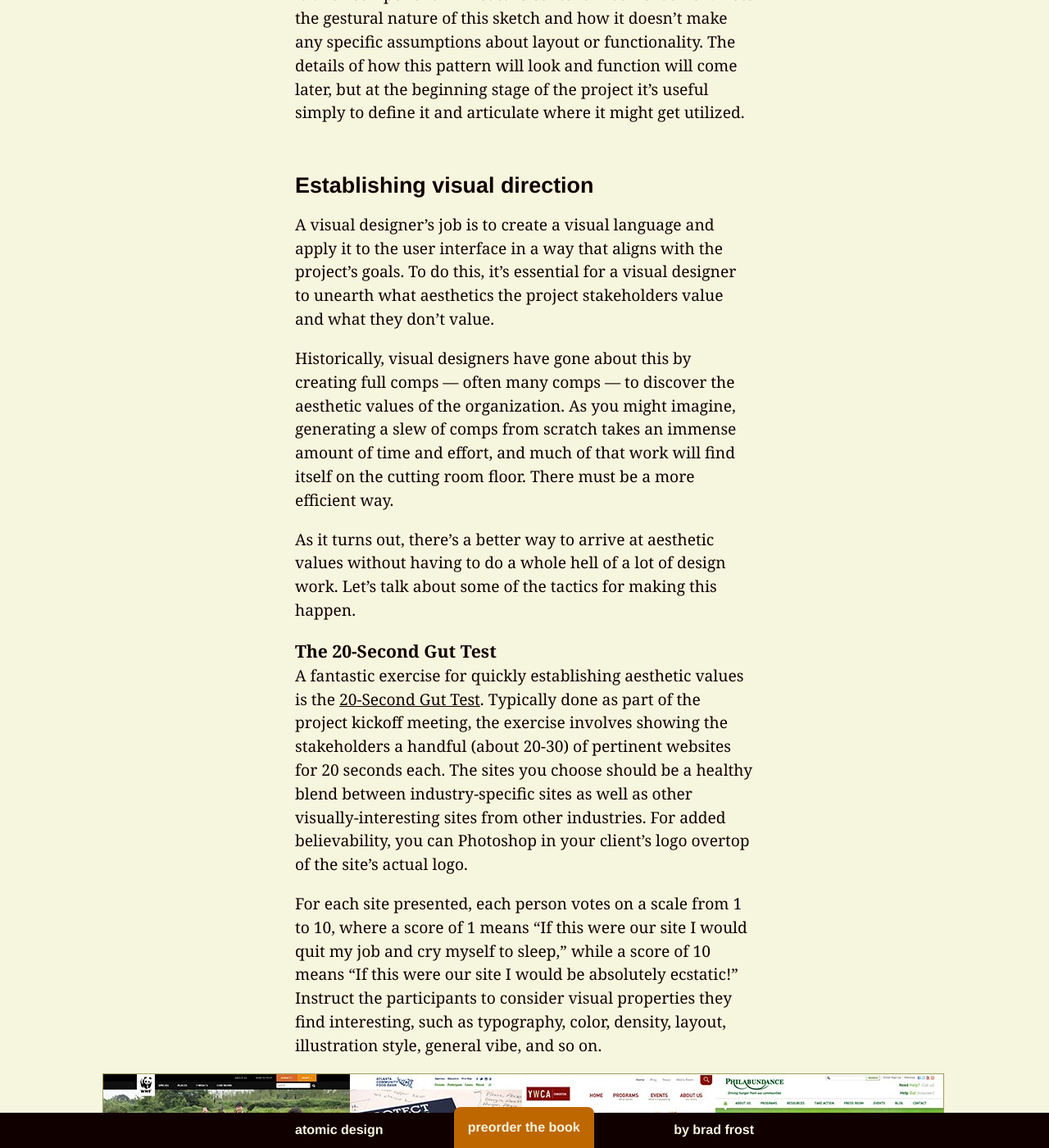
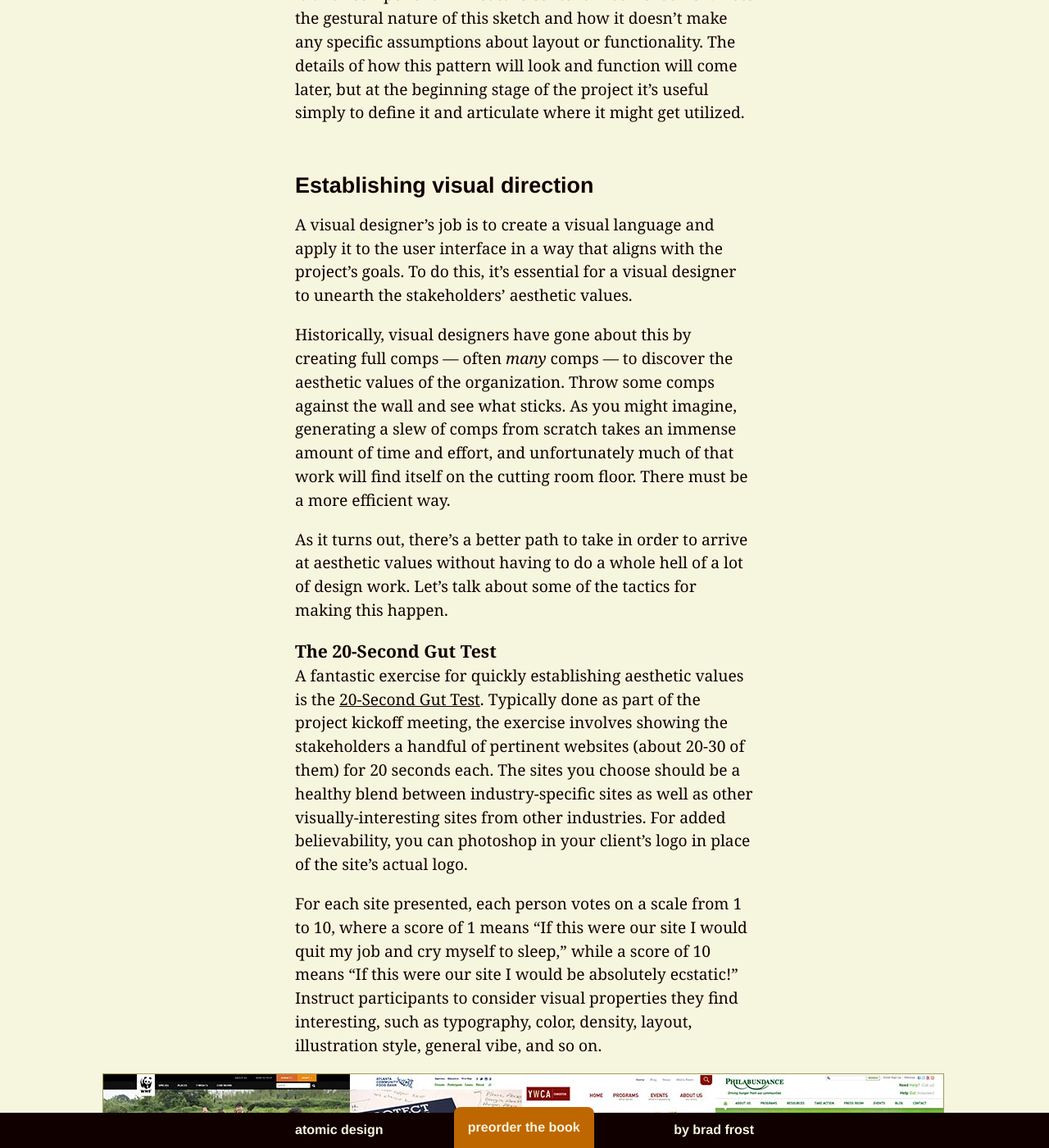
Before and after one commit to bradfrost/atomic-design, a Jekyll site: the page built from chapter-4.md, in a window 1280 px wide and 1400 px high, scrolled down 40087 px. Shown: the whole window at 82% size. Built offline with Jekyll 4.4.1, drawn with Linux system fonts in a browser that asks for light colours; some of the changed text lies outside the part shown.

Commit message:
Chapter 4 draft
20-second gut test

```diff
--- a/chapter-4.md
+++ b/chapter-4.md
@@ -341,22 +341,22 @@ These blocky grayscale wireframes help establish the necessary [content patterns
 From the above image, you can gather that the "featured island" component will feature content in some fashion. Note the gestural nature of this sketch and how it doesn't make any specific assumptions about layout or functionality. The details of how this pattern will look and function will come later, but at the beginning stage of the project it's useful simply to define it and articulate where it might get utilized.
 
 ### Establishing visual direction
-A visual designer's job is to create a visual language and apply it to the user interface in a way that aligns with the project's goals. To do this, it's essential for a visual designer to unearth what aesthetics the project stakeholders value and what they don't value.
+A visual designer's job is to create a visual language and apply it to the user interface in a way that aligns with the project's goals. To do this, it's essential for a visual designer to unearth the stakeholders' aesthetic values.
 
-Historically, visual designers have gone about this by creating full comps — often many comps — to discover the aesthetic values of the organization. As you might imagine, generating a slew of comps from scratch takes an immense amount of time and effort, and much of that work will find itself on the cutting room floor. There must be a more efficient way.
+Historically, visual designers have gone about this by creating full comps — often *many* comps — to discover the aesthetic values of the organization. Throw some comps against the wall and see what sticks. As you might imagine, generating a slew of comps from scratch takes an immense amount of time and effort, and unfortunately much of that work will find itself on the cutting room floor. There must be a more efficient way.
 
-As it turns out, there's a better way to arrive at aesthetic values without having to do a whole hell of a lot of design work. Let's talk about some of the tactics for making this happen.
+As it turns out, there's a better path to take in order to arrive at aesthetic values without having to do a whole hell of a lot of design work. Let's talk about some of the tactics for making this happen.
 
 #### The 20-Second Gut Test
-A fantastic exercise for quickly establishing aesthetic values is the [20-Second Gut Test](http://goodkickoffmeetings.com/2010/04/the-20-second-gut-test/). Typically done as part of the project kickoff meeting, the exercise involves showing the stakeholders a handful (about 20-30) of pertinent websites for 20 seconds each. The sites you choose should be a healthy blend between industry-specific sites as well as other visually-interesting sites from other industries. For added believability, you can Photoshop in your client's logo overtop of the site's actual logo.
+A fantastic exercise for quickly establishing aesthetic values is the [20-Second Gut Test](http://goodkickoffmeetings.com/2010/04/the-20-second-gut-test/). Typically done as part of the project kickoff meeting, the exercise involves showing the stakeholders a handful of pertinent websites (about 20-30 of them) for 20 seconds each. The sites you choose should be a healthy blend between industry-specific sites as well as other visually-interesting sites from other industries. For added believability, you can photoshop in your client's logo in place of the site's actual logo.
 
-For each site presented, each person votes on a scale from 1 to 10, where a score of 1 means "If this were our site I would quit my job and cry myself to sleep," while a score of 10 means "If this were our site I would be absolutely ecstatic!" Instruct the participants to consider visual properties they find interesting, such as typography, color, density, layout, illustration style, general vibe, and so on.
+For each site presented, each person votes on a scale from 1 to 10, where a score of 1 means "If this were our site I would quit my job and cry myself to sleep," while a score of 10 means "If this were our site I would be absolutely ecstatic!" Instruct participants to consider visual properties they find interesting, such as typography, color, density, layout, illustration style, general vibe, and so on.
 
 {% include figure.html src="../images/content/foodbank-20-second.jpg" caption="For the Pittsburgh Food Bank website redesign, we showed a blend of same-industry sites and visually-interesting sites from other industries for 20 seconds each. The participants vote on how happy they would be if the particular site was there." %}
 
-When the exercise is complete, you quickly tally the scores and come back to the group to discuss the results. Have a conversation about the sites with the 5 lowest scores, the 5 highest scores, and the scores with the most disagreement (sites which some people ranked very highly and others ranked lowly). The participants should explain why they were attracted or repulsed by a particular site, and work through differences in opinions.
+When the exercise is complete, quickly tally up the scores and come back to the group to discuss the results. Have a conversation about the sites that received the 5 lowest scores, the 5 highest scores, and the scores with the most disagreement (sites which some people ranked very highly and others ranked lowly). The participants should explain why they were attracted or repulsed by a particular site, and work through differences in opinions with the group.
 
-This exercise and subsequent conversation is a fantastic way of unearthing the aesthetic values of the group, working through differences, and with any luck arriving at a general consensus for  which the visual designer can latch onto and apply to the project's design.
+This exercise exposes stakeholders to a variety of aesthetic directions, allows them to work through differences in taste, and (with any luck) helps arrive at some shared aesthetic values. Now the visual designer can latch onto these insights and begin to translate that into a visual direction for the project.
 
 
 #### Style Tiles
```
Also changed, not shown: 2 other files.
